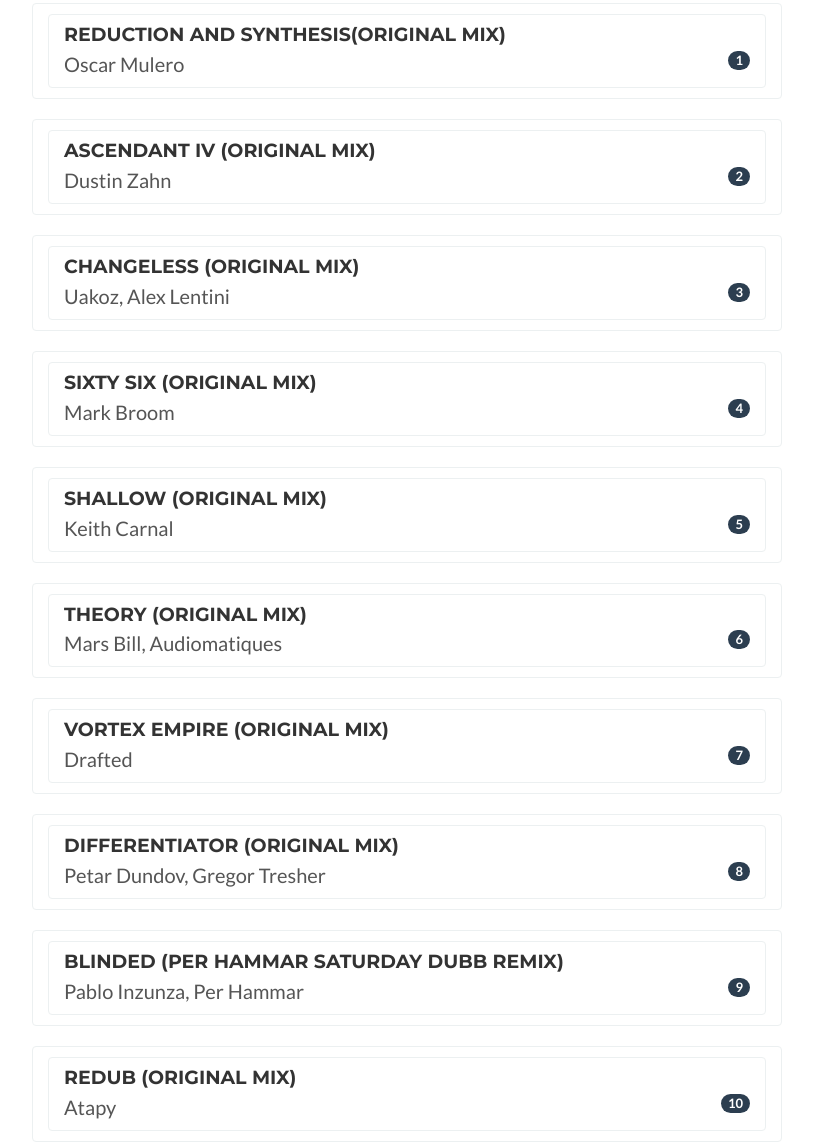
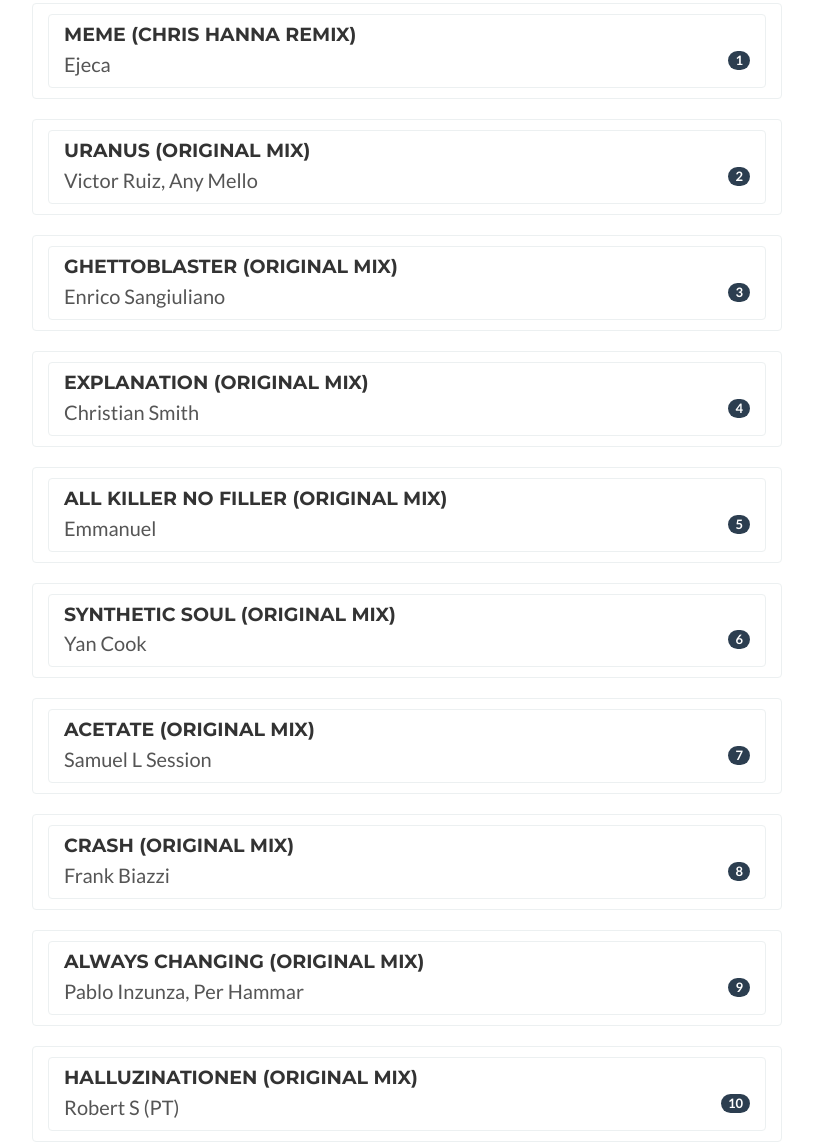
Before and after one commit to NikosVlagoidis/dry-wet-site, a plain HTML site: page index.html in a window 1280 px wide. Shown: the part 2612-3757 px from the top of the page, without its empty margins (233-1046 px from the left). Drawn offline with nearby package versions, Linux system fonts and the light colour scheme.

Commit message:
top 10 updated

```diff
--- a/index.html
+++ b/index.html
@@ -200,8 +200,8 @@
                         <ul class="list-group">
                             <a href="#myModal1" class="list-group-item" data-toggle="modal">
                                 <li class="list-group-item">
-                                    <h4 class="list-group-item-heading">REDUCTION AND SYNTHESIS(Original Mix)</h4><span class="badge">1</span>
-                                    <p class="list-group-item-text">Oscar Mulero</p>
+                                    <h4 class="list-group-item-heading">MEME (Chris Hanna Remix)</h4><span class="badge">1</span>
+                                    <p class="list-group-item-text">Ejeca</p>
                                 </li>
                             </a>
                         </ul>
@@ -211,8 +211,8 @@
                         <ul class="list-group">
                             <a href="#myModal2" class="list-group-item" data-toggle="modal">
                                 <li class="list-group-item">
-                                    <h4 class="list-group-item-heading">ASCENDANT IV (Original Mix)</h4><span class="badge">2</span>
-                                    <p class="list-group-item-text">Dustin Zahn</p>
+                                    <h4 class="list-group-item-heading"> URANUS (Original Mix)</h4><span class="badge">2</span>
+                                    <p class="list-group-item-text">Victor Ruiz, Any Mello</p>
                                 </li>
                             </a>
                         </ul>
@@ -222,8 +222,8 @@
                         <ul class="list-group">
                             <a href="#myModal3" class="list-group-item" data-toggle="modal">
                                 <li class="list-group-item">
-                                    <h4 class="list-group-item-heading">CHANGELESS (Original Mix)</h4><span class="badge">3</span>
-                                    <p class="list-group-item-text"> Uakoz, Alex Lentini</p>
+                                    <h4 class="list-group-item-heading">GHETTOBLASTER (Original Mix)</h4><span class="badge">3</span>
+                                    <p class="list-group-item-text"> Enrico Sangiuliano</p>
                                 </li>
                             </a>
                         </ul>
@@ -233,8 +233,8 @@
                         <ul class="list-group">
                             <a href="#myModal4" class="list-group-item" data-toggle="modal">
                                 <li class="list-group-item">
-                                    <h4 class="list-group-item-heading">SIXTY SIX (Original Mix)</h4><span class="badge">4</span>
-                                    <p class="list-group-item-text">Mark Broom</p>
+                                    <h4 class="list-group-item-heading">EXPLANATION  (Original Mix)</h4><span class="badge">4</span>
+                                    <p class="list-group-item-text">Christian Smith</p>
                                 </li>
                             </a>
                         </ul>
@@ -244,8 +244,8 @@
                         <ul class="list-group">
                             <a href="#myModal5" class="list-group-item" data-toggle="modal">
                                 <li class="list-group-item">
-                                    <h4 class="list-group-item-heading">SHALLOW (Original Mix)</h4><span class="badge">5</span>
-                                    <p class="list-group-item-text">Keith Carnal</p>
+                                    <h4 class="list-group-item-heading">ALL KILLER NO FILLER (Original Mix)</h4><span class="badge">5</span>
+                                    <p class="list-group-item-text">Emmanuel</p>
                                 </li>
                             </a>
                         </ul>
@@ -255,8 +255,8 @@
                         <ul class="list-group">
                             <a href="#myModal6" class="list-group-item" data-toggle="modal">
                                 <li class="list-group-item">
-                                    <h4 class="list-group-item-heading">THEORY (Original Mix)</h4><span class="badge">6</span>
-                                    <p class="list-group-item-text">Mars Bill, Audiomatiques</p>
+                                    <h4 class="list-group-item-heading">SYNTHETIC SOUL (Original Mix)</h4><span class="badge">6</span>
+                                    <p class="list-group-item-text">Yan Cook</p>
                                 </li>
                             </a>
                         </ul>
@@ -266,8 +266,8 @@
                         <ul class="list-group">
                             <a href="#myModal7" class="list-group-item" data-toggle="modal">
                                 <li class="list-group-item">
-                                    <h4 class="list-group-item-heading">VORTEX EMPIRE (Original Mix)</h4><span class="badge">7</span>
-                                    <p class="list-group-item-text">Drafted</p>
+                                    <h4 class="list-group-item-heading">ACETATE  (Original Mix)</h4><span class="badge">7</span>
+                                    <p class="list-group-item-text">Samuel L Session</p>
                                 </li>
                             </a>
                         </ul>
@@ -277,8 +277,8 @@
                         <ul class="list-group">
                             <a href="#myModal8" class="list-group-item" data-toggle="modal">
                                 <li class="list-group-item">
-                                    <h4 class="list-group-item-heading">DIFFERENTIATOR (Original Mix)</h4><span class="badge">8</span>
-                                    <p class="list-group-item-text">Petar Dundov, Gregor Tresher</p>
+                                    <h4 class="list-group-item-heading">CRASH (Original Mix)</h4><span class="badge">8</span>
+                                    <p class="list-group-item-text">Frank Biazzi</p>
                                 </li>
                             </a>
                         </ul>
@@ -288,7 +288,7 @@
                         <ul class="list-group">
                             <a href="#myModal9" class="list-group-item" data-toggle="modal">
                                 <li class="list-group-item">
-                                    <h4 class="list-group-item-heading">BLINDED  (PER HAMMAR SATURDAY DUBB REMIX)</h4><span class="badge">9</span>
+                                    <h4 class="list-group-item-heading">ALWAYS CHANGING  (Original Mix)</h4><span class="badge">9</span>
                                     <p class="list-group-item-text">Pablo Inzunza, Per Hammar</p>
                                 </li>
                             </a>
@@ -299,8 +299,8 @@
                         <ul class="list-group">
                             <a href="#myModal10" class="list-group-item" data-toggle="modal">
                                 <li class="list-group-item">
-                                    <h4 class="list-group-item-heading">REDUB (Original Mix)</h4><span class="badge">10</span>
-                                    <p class="list-group-item-text">Atapy</p>
+                                    <h4 class="list-group-item-heading">HALLUZINATIONEN  (Original Mix)</h4><span class="badge">10</span>
+                                    <p class="list-group-item-text">Robert S (PT)</p>
                                 </li>
                             </a>
                         </ul>
@@ -316,7 +316,7 @@
                                     <button type="button" class="close" data-dismiss="modal">&times;</button>
                                 </div>
                                 <div class="modal-body" style="padding:20px 20px;">
-                                    <iframe src="http://embed.beatport.com/player/?id=7940477&type=track" width="100%" height="162" frameborder="0" scrolling="no" style="max-width:600px;"></iframe>
+                                    <iframe src="http://embed.beatport.com/player/?id=7610791&type=track" width="100%" height="162" frameborder="0" scrolling="no" style="max-width:600px;"></iframe>
                                 </div>
                                 <div class="modal-footer">
                                     <button type="submit" class="btn btn-default btn-default pull-left" data-dismiss="modal"><span class="glyphicon glyphicon-remove"></span> Cancel</button>
@@ -333,7 +333,7 @@
                                     <button type="button" class="close" data-dismiss="modal">&times;</button>
                                 </div>
                                 <div class="modal-body" style="padding:20px 20px;">
-                                    <iframe src="http://embed.beatport.com/player/?id=7892012&type=track" width="100%" height="162" frameborder="0" scrolling="no" style="max-width:600px;"></iframe>
+                                    <iframe src="http://embed.beatport.com/player/?id=8348565&type=track" width="100%" height="162" frameborder="0" scrolling="no" style="max-width:600px;"></iframe>
                                 </div>
                                 <div class="modal-footer">
                                     <button type="submit" class="btn btn-default btn-default pull-left" data-dismiss="modal"><span class="glyphicon glyphicon-remove"></span> Cancel</button>
@@ -350,7 +350,7 @@
                                     <button type="button" class="close" data-dismiss="modal">&times;</button>
                                 </div>
                                 <div class="modal-body" style="padding:20px 20px;">
-                                    <iframe src="http://embed.beatport.com/player/?id=7743304&type=track" width="100%" height="162" frameborder="0" scrolling="no" style="max-width:600px;"></iframe>
+                                    <iframe src="http://embed.beatport.com/player/?id=8244938&type=track" width="100%" height="162" frameborder="0" scrolling="no" style="max-width:600px;"></iframe>
                                 </div>
                                 <div class="modal-footer">
                                     <button type="submit" class="btn btn-default btn-default pull-left" data-dismiss="modal"><span class="glyphicon glyphicon-remove"></span> Cancel</button>
@@ -367,7 +367,7 @@
                                     <button type="button" class="close" data-dismiss="modal">&times;</button>
                                 </div>
                                 <div class="modal-body" style="padding:20px 20px;">
-                                    <iframe src="http://embed.beatport.com/player/?id=7842222&type=track" width="100%" height="162" frameborder="0" scrolling="no" style="max-width:600px;"></iframe>
+                                    <iframe src="http://embed.beatport.com/player/?id=8198060&type=track" width="100%" height="162" frameborder="0" scrolling="no" style="max-width:600px;"></iframe>
                                 </div>
                                 <div class="modal-footer">
                                     <button type="submit" class="btn btn-default btn-default pull-left" data-dismiss="modal"><span class="glyphicon glyphicon-remove"></span> Cancel</button>
@@ -384,7 +384,7 @@
                                     <button type="button" class="close" data-dismiss="modal">&times;</button>
                                 </div>
                                 <div class="modal-body" style="padding:20px 20px;">
-                                    <iframe src="http://embed.beatport.com/player/?id=7663207&type=track" width="100%" height="162" frameborder="0" scrolling="no" style="max-width:600px;"></iframe>
+                                    <iframe src="http://embed.beatport.com/player/?id=7836026&type=track" width="100%" height="162" frameborder="0" scrolling="no" style="max-width:600px;"></iframe>
                                 </div>
                                 <div class="modal-footer">
                                     <button type="submit" class="btn btn-default btn-default pull-left" data-dismiss="modal"><span class="glyphicon glyphicon-remove"></span> Cancel</button>
@@ -402,7 +402,7 @@
                                     <button type="button" class="close" data-dismiss="modal">&times;</button>
                                 </div>
                                 <div class="modal-body" style="padding:20px 20px;">
-                                    <iframe src="http://embed.beatport.com/player/?id=8059526&type=track" width="100%" height="162" frameborder="0" scrolling="no" style="max-width:600px;"></iframe>
+                                    <iframe src="http://embed.beatport.com/player/?id=7836276&type=track" width="100%" height="162" frameborder="0" scrolling="no" style="max-width:600px;"></iframe>
                                 </div>
                                 <div class="modal-footer">
                                     <button type="submit" class="btn btn-default btn-default pull-left" data-dismiss="modal"><span class="glyphicon glyphicon-remove"></span> Cancel</button>
@@ -420,7 +420,7 @@
                                     <button type="button" class="close" data-dismiss="modal">&times;</button>
                                 </div>
                                 <div class="modal-body" style="padding:20px 20px;">
-                                    <iframe src="http://embed.beatport.com/player/?id=7745609&type=track" width="100%" height="162" frameborder="0" scrolling="no" style="max-width:600px;"></iframe>
+                                    <iframe src="http://embed.beatport.com/player/?id=8188441&type=track" width="100%" height="162" frameborder="0" scrolling="no" style="max-width:600px;"></iframe>
                                 </div>
                                 <div class="modal-footer">
                                     <button type="submit" class="btn btn-default btn-default pull-left" data-dismiss="modal"><span class="glyphicon glyphicon-remove"></span> Cancel</button>
@@ -439,7 +439,7 @@
                                     <button type="button" class="close" data-dismiss="modal">&times;</button>
                                 </div>
                                 <div class="modal-body" style="padding:20px 20px;">
-                                    <iframe src="http://embed.beatport.com/player/?id=8172598&type=track" width="100%" height="162" frameborder="0" scrolling="no" style="max-width:600px;"></iframe>
+                                    <iframe src="http://embed.beatport.com/player/?id=7929827&type=track" width="100%" height="162" frameborder="0" scrolling="no" style="max-width:600px;"></iframe>
                                     <div class="modal-footer">
                                         <button type="submit" class="btn btn-default btn-default pull-left" data-dismiss="modal"><span class="glyphicon glyphicon-remove"></span> Cancel</button>
                                     </div>
@@ -456,8 +456,7 @@
                                         <button type="button" class="close" data-dismiss="modal">&times;</button>
                                     </div>
                                     <div class="modal-body" style="padding:20px 20px;">
-                                        <iframe src="http://embed.beatport.com/player/?id=7738358&type=track" width="100%" height="162" frameborder="0" scrolling="no" style="max-width:600px;"></iframe>
-                                    </div>
+                                        <iframe src="http://embed.beatport.com/player/?id=8336435&type=track" width="100%" height="162" frameborder="0" scrolling="no" style="max-width:600px;"></iframe>
                                         <div class="modal-footer">
                                             <button type="submit" class="btn btn-default btn-default pull-left" data-dismiss="modal"><span class="glyphicon glyphicon-remove"></span> Cancel</button>
                                         </div>
@@ -474,7 +473,7 @@
                                             <button type="button" class="close" data-dismiss="modal">&times;</button>
                                         </div>
                                         <div class="modal-body" style="padding:20px 20px;">
-                                        <iframe src="http://embed.beatport.com/player/?id=8163175&type=track" width="100%" height="162" frameborder="0" scrolling="no" style="max-width:600px;"></iframe>
+                                            <iframe src="http://embed.beatport.com/player/?id=8188437&type=track" width="100%" height="162" frameborder="0" scrolling="no" style="max-width:600px;"></iframe>
                                         </div>
                                         <div class="modal-footer">
                                             <button type="submit" class="btn btn-default btn-default pull-left" data-dismiss="modal"><span class="glyphicon glyphicon-remove"></span> Cancel</button>
```
Lines whose indentation alone changed are shown as unchanged.
